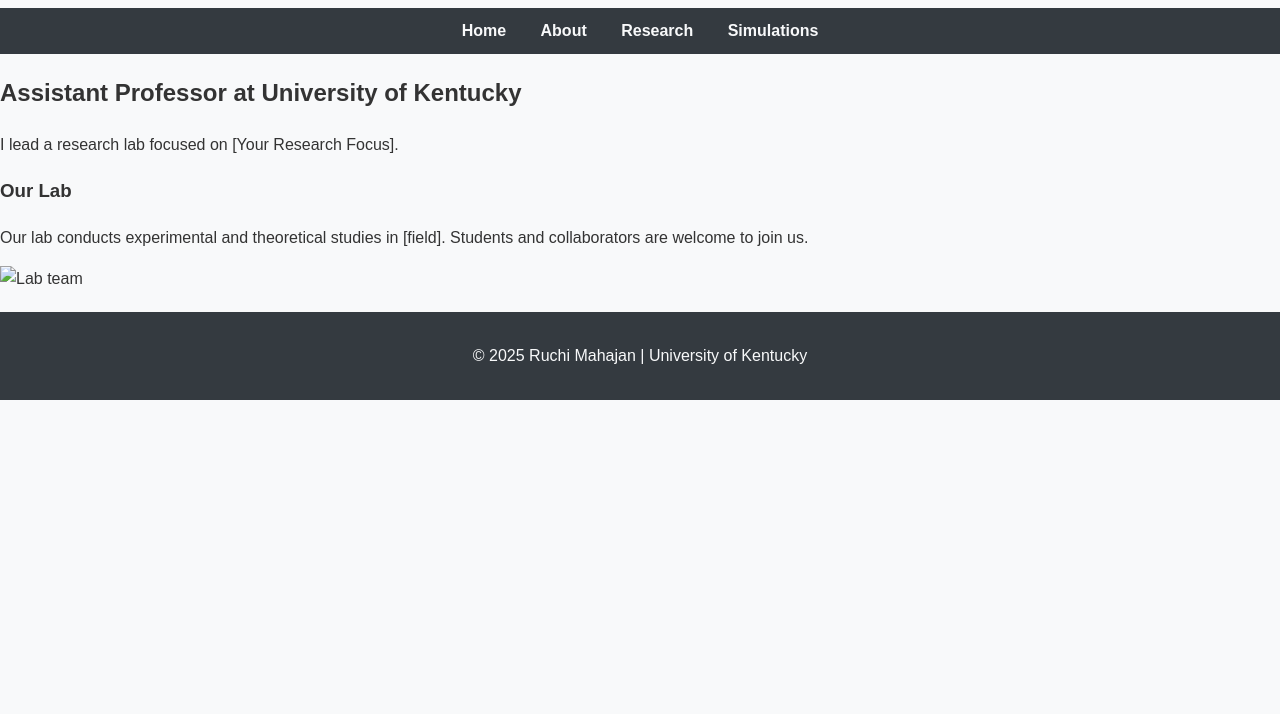
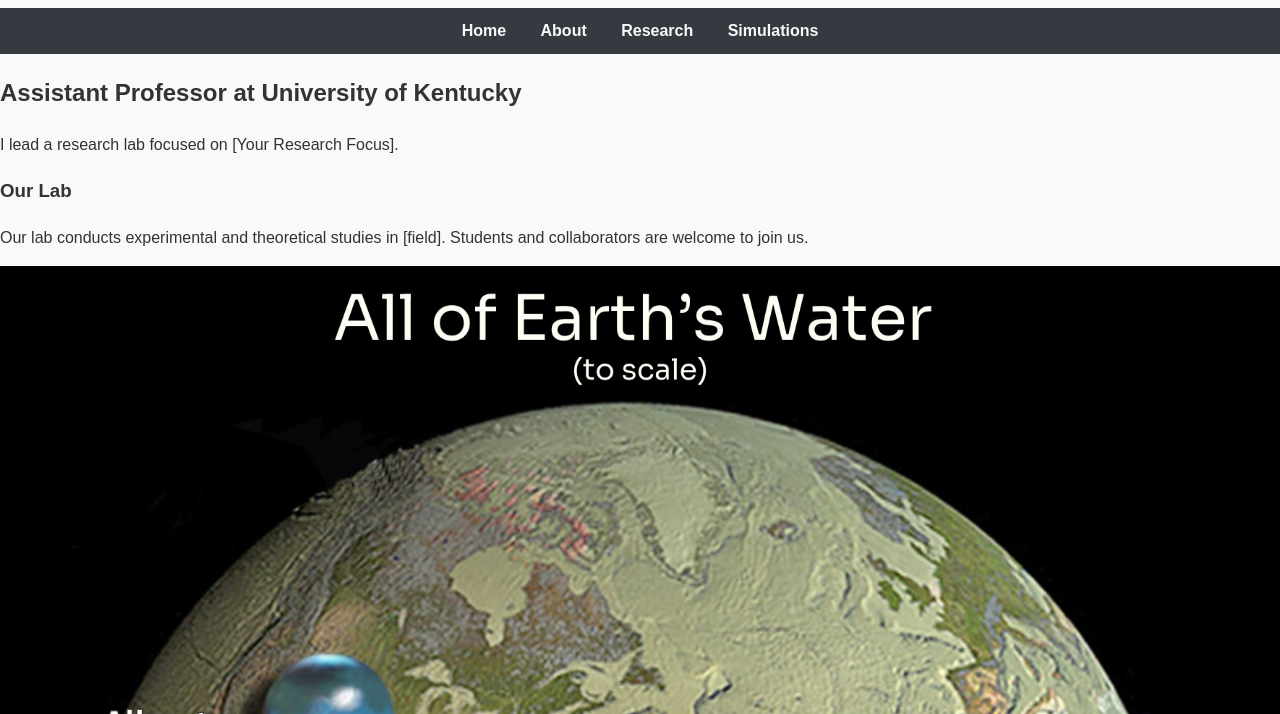
Before and after one commit to ruchi-mahajan/ruchi-mahajan, a plain HTML site: page about.html in a window 1280 px wide. Shown: the part 86-800 px from the top of the page. Drawn offline with Linux system fonts and the light colour scheme.

Commit message:
Update about.html

```diff
--- a/about.html
+++ b/about.html
@@ -21,7 +21,7 @@
         <p>I lead a research lab focused on [Your Research Focus].</p>
         <h3>Our Lab</h3>
         <p>Our lab conducts experimental and theoretical studies in [field]. Students and collaborators are welcome to join us.</p>
-        <img src="images/lab_team.jpg" alt="Lab team" style="max-width:100%;height:auto;">
+        <img src="images/lab-photo.jpg" alt="Lab team" style="max-width:100%;height:auto;">
     </main>
 
     <footer>
```
